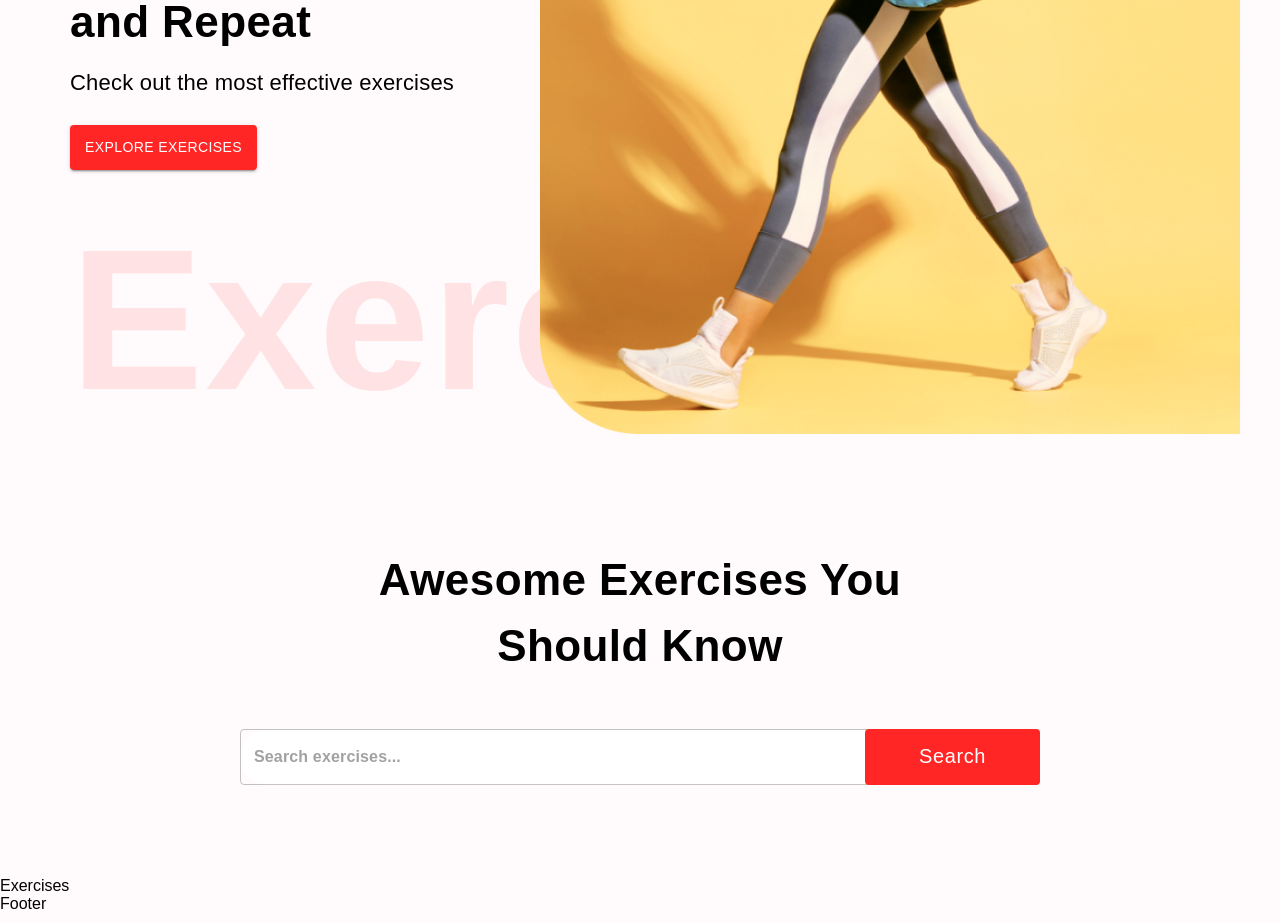
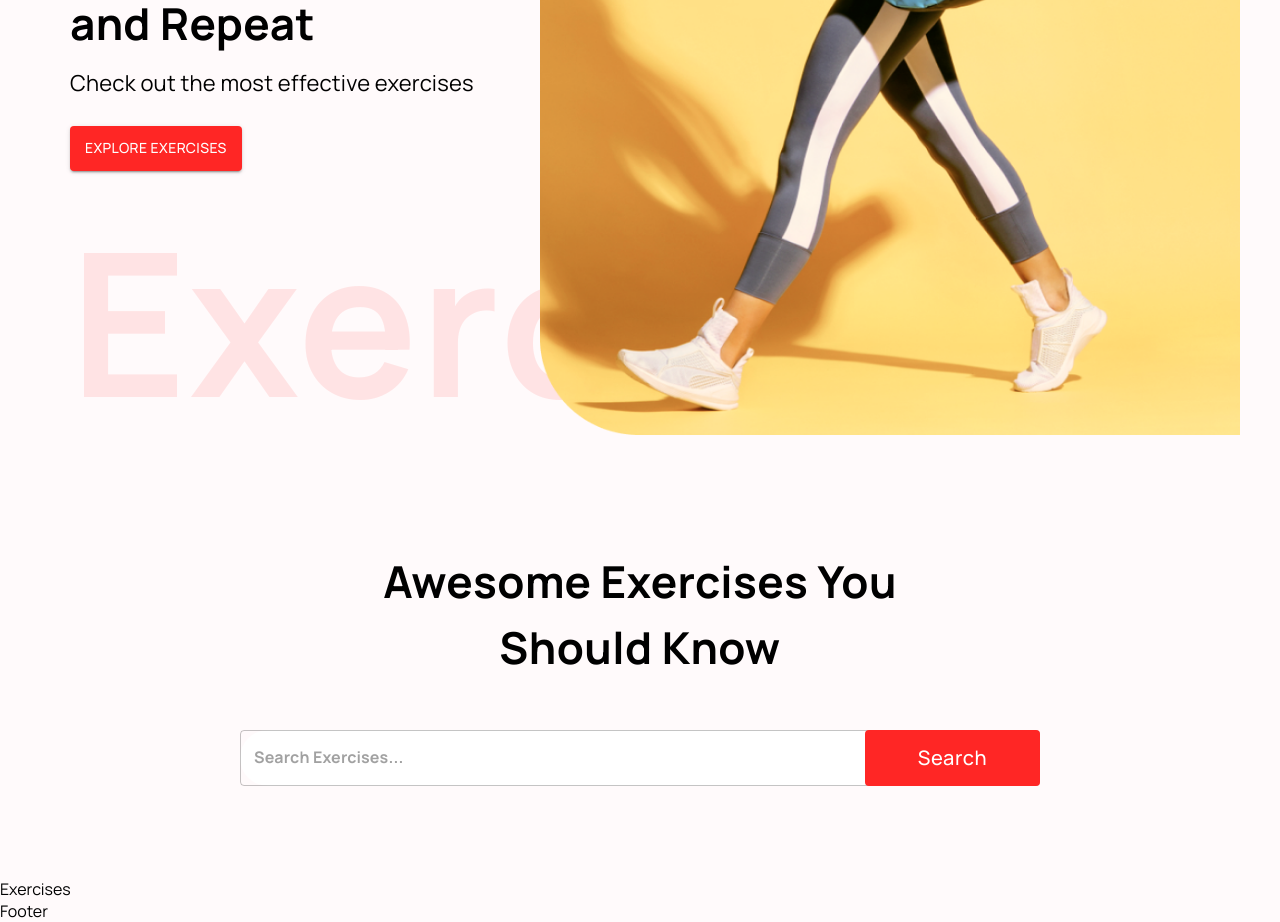
Before and after one commit to ristotoldsep/fitness-exercises-react, a React (Create React App) app: page / in a window 1280 px wide. Shown: the part 320-1242 px from the top of the page. Built offline with nearby package versions, Linux system fonts and the light colour scheme; no server answers.

Commit message:
Pulled in data from RapidAPI

```diff
--- a/src/App.css
+++ b/src/App.css
@@ -1,5 +1,7 @@
+@import url('https://fonts.googleapis.com/css2?family=Manrope:wght@400;500;600;700;800&display=swap');
+
 body {
-    font-family: 'montserrat', sans-serif;
+    font-family: 'Manrope', sans-serif;
     background-color: #FFFAFB;
 }
 
@@ -7,7 +9,7 @@ body {
     padding: 0px;
     margin: 0px;
     box-sizing: border-box;
-    font-family: 'montserrat', sans-serif !important;
+    font-family: 'Manrope', sans-serif !important;
 }
 
 ::-webkit-scrollbar {
--- a/src/components/HeroBanner.js
+++ b/src/components/HeroBanner.js
@@ -52,7 +52,7 @@ const HeroBanner = () => {
       </Button>
       <Typography
         ml="0px"
-        fontWeight="600"
+        fontWeight="700"
         color="#FF2625"
         sx={{ opacity: 0.1, display: { lg: "block", xs: "none" } }}
         fontSize="200px"
--- a/src/components/Navbar.js
+++ b/src/components/Navbar.js
@@ -19,7 +19,7 @@ const Navbar = () => {
             alignItems="flex-end"
         >
             <Link to="/" style={{ textDecoration: 'none', color: '#3A1212', borderBottom: '3px solid #ff2625' }}>Home</Link>
-            <a href="#exercices" style={{ textDecoration: 'none', color: '#3A1212'}}>Exercises</a>
+            <a href="#exercises" style={{ textDecoration: 'none', color: '#3A1212'}}>Exercises</a>
         </Stack>
     </Stack>
   )
--- a/src/components/SearchExercises.js
+++ b/src/components/SearchExercises.js
@@ -1,7 +1,45 @@
 import React, { useEffect, useState } from 'react'
 import { Box, Button, Stack, TextField, Typography } from '@mui/material'
+import { exerciseOptions, fetchData } from '../utils/fetchData';
 
 const SearchExercises = () => {
+  const [search, setSearch] = useState('');
+  const [exercises, setExercises] = useState([]);
+  const [bodyParts, setBodyParts] = useState([]);
+
+  useEffect(() => {
+    const fetchExercisesData = async () => {
+      const bodypartsData = await fetchData('https://exercisedb.p.rapidapi.com/exercises/bodyPartList', exerciseOptions);
+
+      setBodyParts(['all', ...bodypartsData]);
+    }
+
+    fetchExercisesData();
+
+  }, [])
+
+  const handleSearch = async () => {
+    if (search) {
+      const exercisesData = await fetchData(
+        'https://exercisedb.p.rapidapi.com/exercises', exerciseOptions
+      )
+
+      console.log(exercisesData);
+
+      const searchedExercises = exercisesData.filter((exercise) => exercise.name.toLowerCase().includes(search) ||
+      exercise.target.toLowerCase().includes(search) ||
+      exercise.equipment.toLowerCase().includes(search) ||
+      exercise.bodyPart.toLowerCase().includes(search));
+
+      setSearch('');
+      setExercises(searchedExercises);
+
+      console.log(exercises);
+    }
+  }
+
+  // console.log(bodyParts);
+
   return (
     <Stack alignItems="center" mt="37px" justifyContent="center" p="20px">
       <Typography
@@ -25,9 +63,9 @@ const SearchExercises = () => {
             borderRadius: '40px'
           }}
           height="76px"
-          value=""
-          onChange={(e) => {}}
-          placeholder="Search exercises..."
+          value={search}
+          onChange={(e) => {setSearch(e.target.value.toLowerCase())}}
+          placeholder="Search Exercises..."
           type="text"
         />
         <Button className="search-btn"
@@ -40,7 +78,8 @@ const SearchExercises = () => {
             height: '56px',
             position: 'absolute',
             right: '0'
-          }}>
+          }}
+          onClick={handleSearch}>
           Search
         </Button>
       </Box>
--- /dev/null
+++ b/src/utils/fetchData.js
@@ -0,0 +1,14 @@
+export const exerciseOptions = {
+	method: 'GET',
+	headers: {
+		'X-RapidAPI-Key': process.env.REACT_APP_RAPID_API_KEY,
+		'X-RapidAPI-Host': 'exercisedb.p.rapidapi.com'
+	}
+};
+
+export const fetchData = async (url, options) => {
+    const response = await fetch(url, options);
+    const data = await response.json();
+
+    return data;
+}
```
Also changed, not shown: 1 other file (tests, documents, lock files or other folders).
